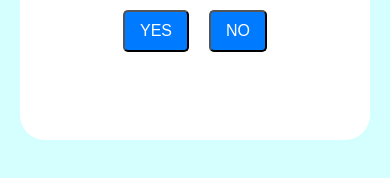
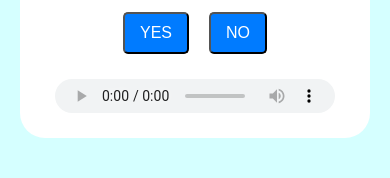
Before and after one commit to RJBacares/Confession-Website, a plain HTML site: page index.html in a window 390 px wide. Shown: the part 506-684 px from the top of the page. Drawn offline with Linux system fonts and the light colour scheme.

Commit message:
Update styles.css

```diff
--- a/styles.css
+++ b/styles.css
@@ -147,8 +147,16 @@ input[type="date"] {
         font-size: 1.2rem;
     }
 
+    .audio {
+        width: 100%;
+        display: flex;
+        justify-content: center;
+    }
+
     .audio audio {
-        width: 70%;
+        width: 100%;
+        max-width: 300px;
+        display: block;
     }
 
     .date input {
```
